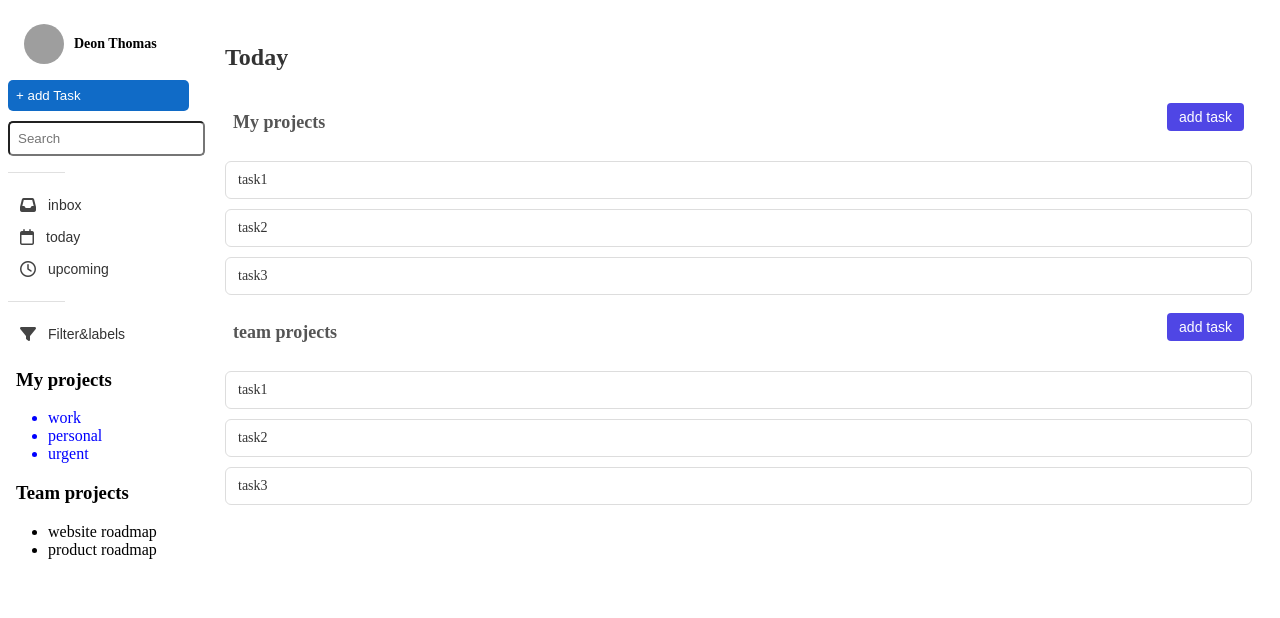
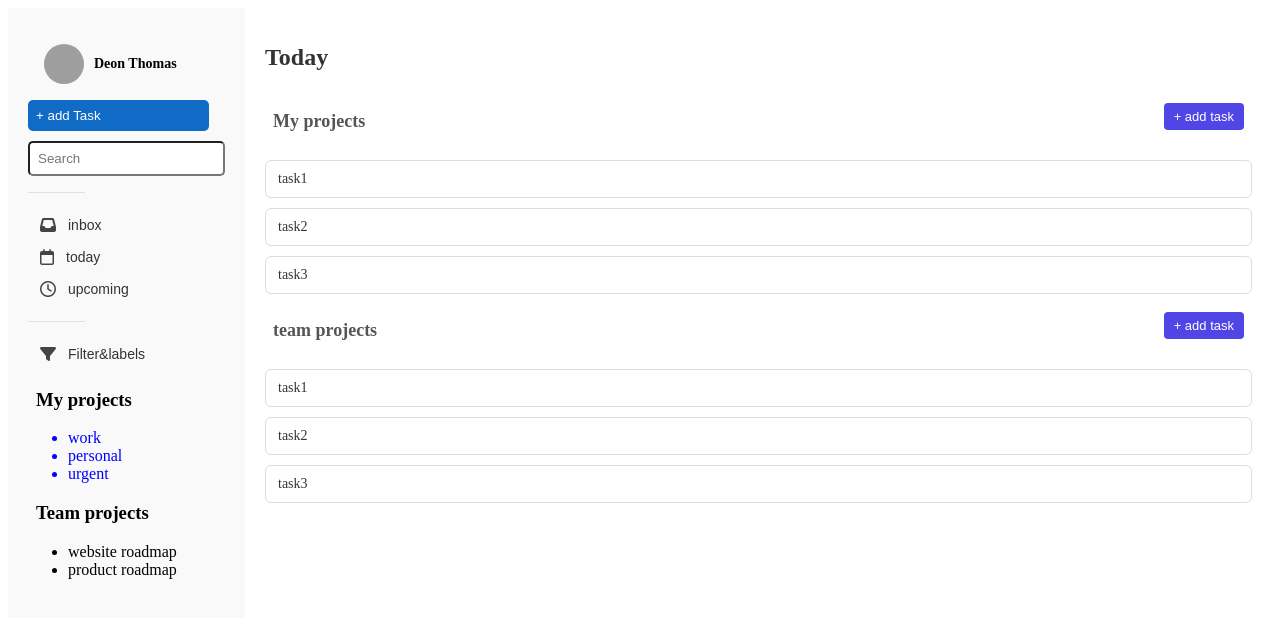
Before and after one commit to antiquecoder/task-manager, a plain HTML site: page index.html in a window 1280 px wide. Drawn offline with Linux system fonts and the light colour scheme; grey boxes are pictures that could not be loaded.

Commit message:
changed the color of the side bar and minor style changes

```diff
--- a/index.html
+++ b/index.html
@@ -56,7 +56,7 @@
     <section class="my-projects">
       <div class="section-header">
       <h2>My projects</h2>
-      <button>add task</button>
+      <button>+ add task</button>
       </div>
       <ul>
         <li>task1</li>
@@ -67,7 +67,7 @@
      <section class="team-projects">
       <div class="section-header">
       <h2>team projects</h2>
-      <button class="main-task">add task</button>
+      <button class="main-task"> + add task</button>
       </div>
       <ul>
         <li>task1</li>
--- a/style.css
+++ b/style.css
@@ -164,3 +164,13 @@ main li {
   cursor: pointer;
 
 }
+
+aside {
+  background-color: #f9f9f9;
+  min-height: 100vh;
+  padding: 20px;
+}
+.section-header button {
+  padding: 6px 10px;
+  font-size: 13px;
+}
```
